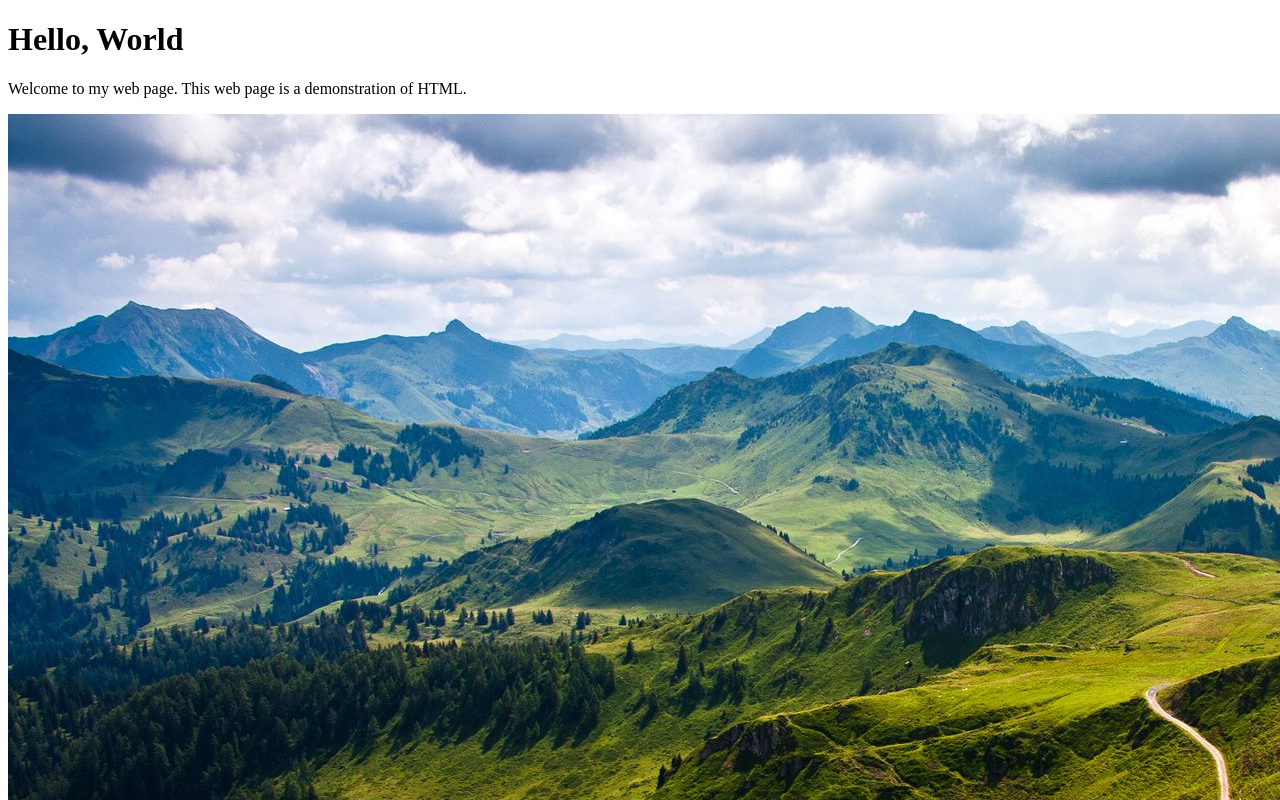
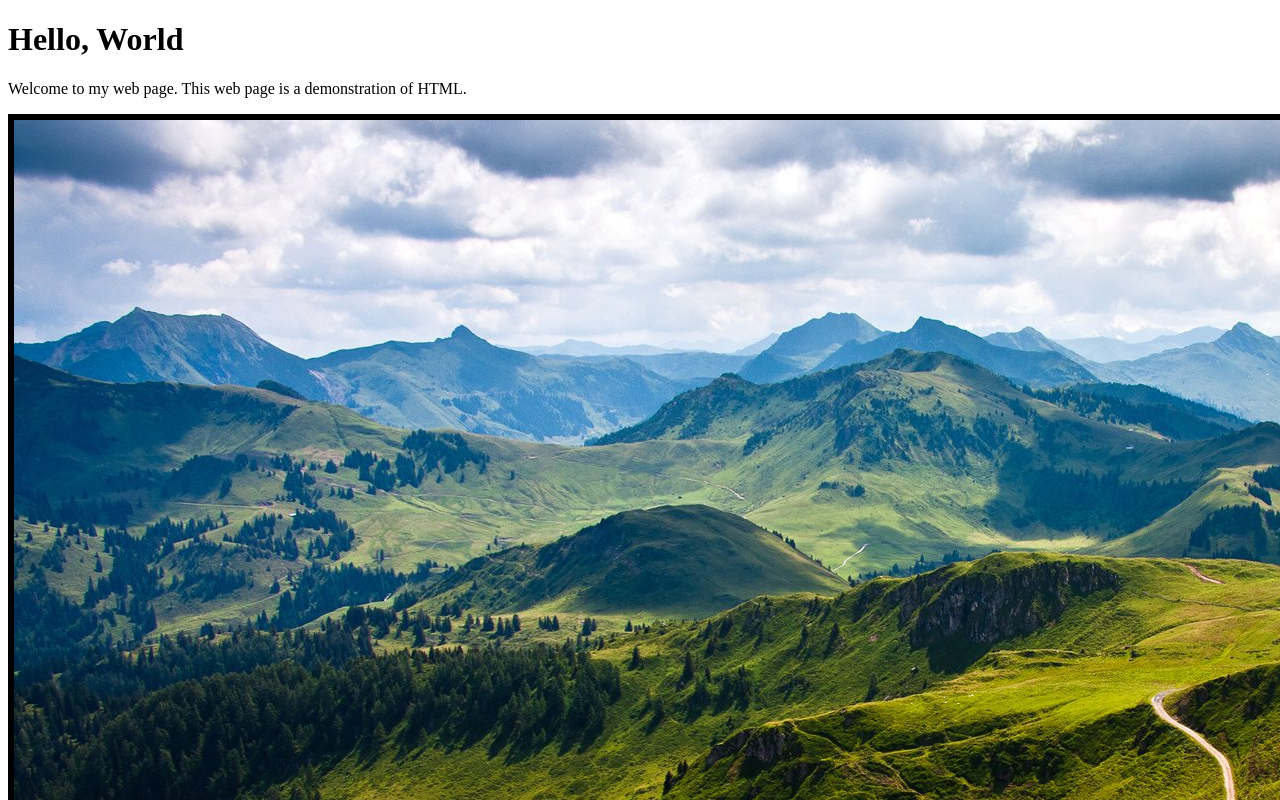
Before and after one commit to jaerickson/site, a plain HTML site: page index.html in a window 1280 px wide. Shown: the top 800 px of the page. Drawn offline with Linux system fonts and the light colour scheme.

Commit message:
Update index.html

```diff
--- a/index.html
+++ b/index.html
@@ -8,6 +8,6 @@
      web page is a demonstration of
      HTML.
    </p>
-   <img src="https://jaerickson.github.io/site/Mountain.jpg" alt="Mountain Picture">
+   <img src="https://jaerickson.github.io/site/Mountain.jpg" alt="Mountain Picture" border="6">
  </body>
 </html>
```
